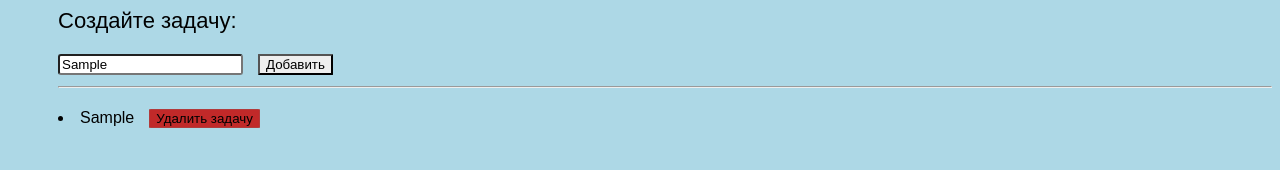
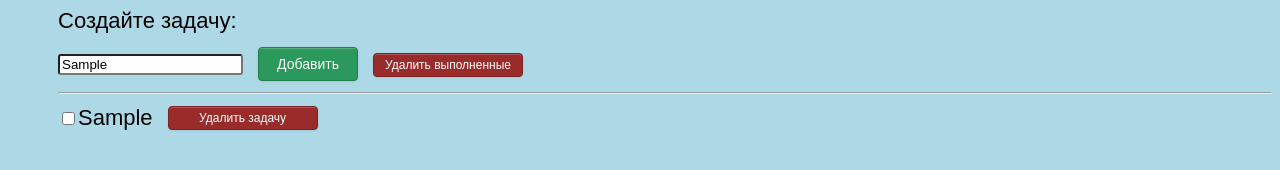
Before and after one commit to sivashik98/list-todos, a React app: page / in a window 1280 px wide. Both pictures are taken after typing "Sample" into the empty fields and a click on the button "Добавить". Built offline with nearby package versions, Linux system fonts and the light colour scheme.

Commit message:
changed the styling, added new functionality, fixed previous bugs

```diff
--- a/src/ListTasks.js
+++ b/src/ListTasks.js
@@ -1,5 +1,4 @@
 import React from 'react';
-
 
 function ListTasks(props) {
 
--- a/src/Task.js
+++ b/src/Task.js
@@ -3,11 +3,14 @@ import ListTasks from './ListTasks';
 
 function Task(props) {
 
-  const list = props.tasks.map((task, i) => {
+  const list = props.tasks.map((task) => {
     return (
-      <div className='todo__wrp-task' key={i}>
-        <li>{task}</li>
-        <button value={i} className='todo__del-task' onClick={props.delTask} >Удалить задачу</button>
+      <div className='todo__wrp-task' key={task.id}>
+        <label>
+          <input name={task.id} type="checkbox" checked={task.isCompleted} onChange={props.handleChangeTask} />
+          {task.text}
+        </label>
+        <button value={task.id} className='todo__del-task' onClick={props.deleteTask} >Удалить задачу</button>
       </div>
     );
   });
--- a/src/index.css
+++ b/src/index.css
@@ -9,6 +9,7 @@ body {
 }
 
 label {
+    user-select: none;
     font-size: 22px;
 }
 
@@ -18,9 +19,25 @@ label {
 }
 
 .todo__add-task {
-    border-radius: 1px;
     outline: none;
+    border-radius: 4px;
+    box-shadow: inset 0 1px 0 rgba(255, 255, 255, 0.2), 0 1px 2px rgba(0, 0, 0, 0.08);
+    color: #fff;
+    width: 100px;
+    text-align: center;
+    font-family: Arial, Helvetica, sans-serif;
+    font-size: 14px;
+    padding: 8px 16px;
+    text-decoration: none;
+    background-color: rgb(43, 153, 91);
+    border: 1px solid rgb(33, 126, 74);
     margin-left: 15px;
+    cursor: pointer;
+    transition: background-color .5s;
+}
+
+.todo__add-task:hover {
+    background-color: rgb(75, 183, 141);
 }
 
 .todo__list-task {
@@ -29,25 +46,56 @@ label {
 }
 
 .todo__wrp-task {
+    /*text-decoration: line-through;*/
+    /*opacity: 0.2;*/
     display: flex;
     align-items: center;
 }
 
-.todo__del-task {
+.todo__wrp-task .todo__del-task {
     outline: none;
-    border-radius: 2%;
-    background-color: #C12929;
-    border: 1px solid #B13B3B;
+    border-radius: 4px;
+    box-shadow: inset 0 1px 0 rgba(255, 255, 255, 0.2), 0 1px 2px rgba(0, 0, 0, 0.08);
+    color: #fff;
+    width: 150px;
+    text-align: center;
+    font-family: Arial, Helvetica, sans-serif;
+    font-size: 12px;
+    padding: 4px 8px;
+    text-decoration: none;
+    background-color: rgb(153, 43, 43);
+    border: 1px solid rgb(126, 33, 33);
+    margin-left: 15px;
+    cursor: pointer;
     transition: background-color .5s;
-    margin-left: 15px;
 }
 
 .todo__del-task:hover {
-    cursor: pointer;
-    background-color: #D97575;
-    border: 1px solid #D66464;
+    background-color: rgb(183, 75, 75);
 }
 
 li {
-    margin: 10px 0px;
+    margin: 10px 0;
 }
+
+.todo__del-all-task {
+    outline: none;
+    border-radius: 4px;
+    box-shadow: inset 0 1px 0 rgba(255, 255, 255, 0.2), 0 1px 2px rgba(0, 0, 0, 0.08);
+    color: #fff;
+    width: 150px;
+    text-align: center;
+    font-family: Arial, Helvetica, sans-serif;
+    font-size: 12px;
+    padding: 4px 8px;
+    text-decoration: none;
+    background-color: rgb(153, 43, 43);
+    border: 1px solid rgb(126, 33, 33);
+    margin-left: 15px;
+    cursor: pointer;
+    transition: background-color .5s;
+}
+
+.todo__del-all-task:hover {
+    background-color: rgb(183, 75, 75);
+}
--- a/src/index.js
+++ b/src/index.js
@@ -9,6 +9,8 @@ class App extends React.Component {
   constructor(props) {
     super(props);
 
+    this.deleteCompletedTask = this.deleteCompletedTask.bind(this);
+    this.handleChangeTask = this.handleChangeTask.bind(this);
     this.deleteTask = this.deleteTask.bind(this);
     this.handleChange = this.handleChange.bind(this);
     this.additionTask = this.additionTask.bind(this);
@@ -18,34 +20,60 @@ class App extends React.Component {
     };
   }
 
-  deleteTask({target: {value}}) {
-    const tasks = this.state.tasks.filter((task, i) => i !== Number(value));
+  deleteCompletedTask() {
+    const tasks = this.state.tasks.filter(task => !task.isCompleted);
+
+    this.setState({ tasks, })
+  }
+
+  handleChangeTask({ target, }) {
+    const tasks = this.state.tasks.map((task) => {
+      if (task.id === Number(target.name)) {
+        task.isCompleted = !task.isCompleted;
+      }
+      return task;
+    });
+
+    this.setState({ tasks, });
+
+  }
+
+  deleteTask({target: { value, }}) {
+    const tasks = this.state.tasks.filter(task => task.id !== Number(value));
 
     this.setState({ tasks, });
   }
 
-  handleChange({target: {value}}) {
+  handleChange({target: { value, }}) {
+
     this.setState({ value, });
   }
 
   additionTask() {
-    const descTask = this.state.value;
+    const text = this.state.value;
 
-    if (descTask.length > 0) {
-      this.setState({ tasks: [...this.state.tasks, descTask], });
+    if (text.length > 0) {
+      this.setState(state => ({ tasks: [...state.tasks, { text, id: Math.random(), isCompleted: false, }], }));
     }
   }
 
   render() {
+    let hasTasks;
+
+    if (this.state.tasks.length > 0) {
+      hasTasks = <Task tasks={this.state.tasks} deleteTask={this.deleteTask} handleChangeTask={this.handleChangeTask} />;
+    }
+
     return (
       <div className='todo'>
         <label>Создайте задачу:
           <br />
-          <input className='todo__create-task' type="text" value={this.state.value} onChange={this.handleChange} />
+          <input name='create-task' className='todo__create-task' type="text" value={this.state.value} onChange={this.handleChange} />
           <button className='todo__add-task' onClick={this.additionTask}>Добавить</button>
+          <button className='todo__del-all-task' onClick={this.deleteCompletedTask}>Удалить выполненные</button>
           <hr />
         </label>
-        <Task tasks={this.state.tasks} delTask={this.deleteTask} />
+        {hasTasks}
       </div>
     );
   }
```
